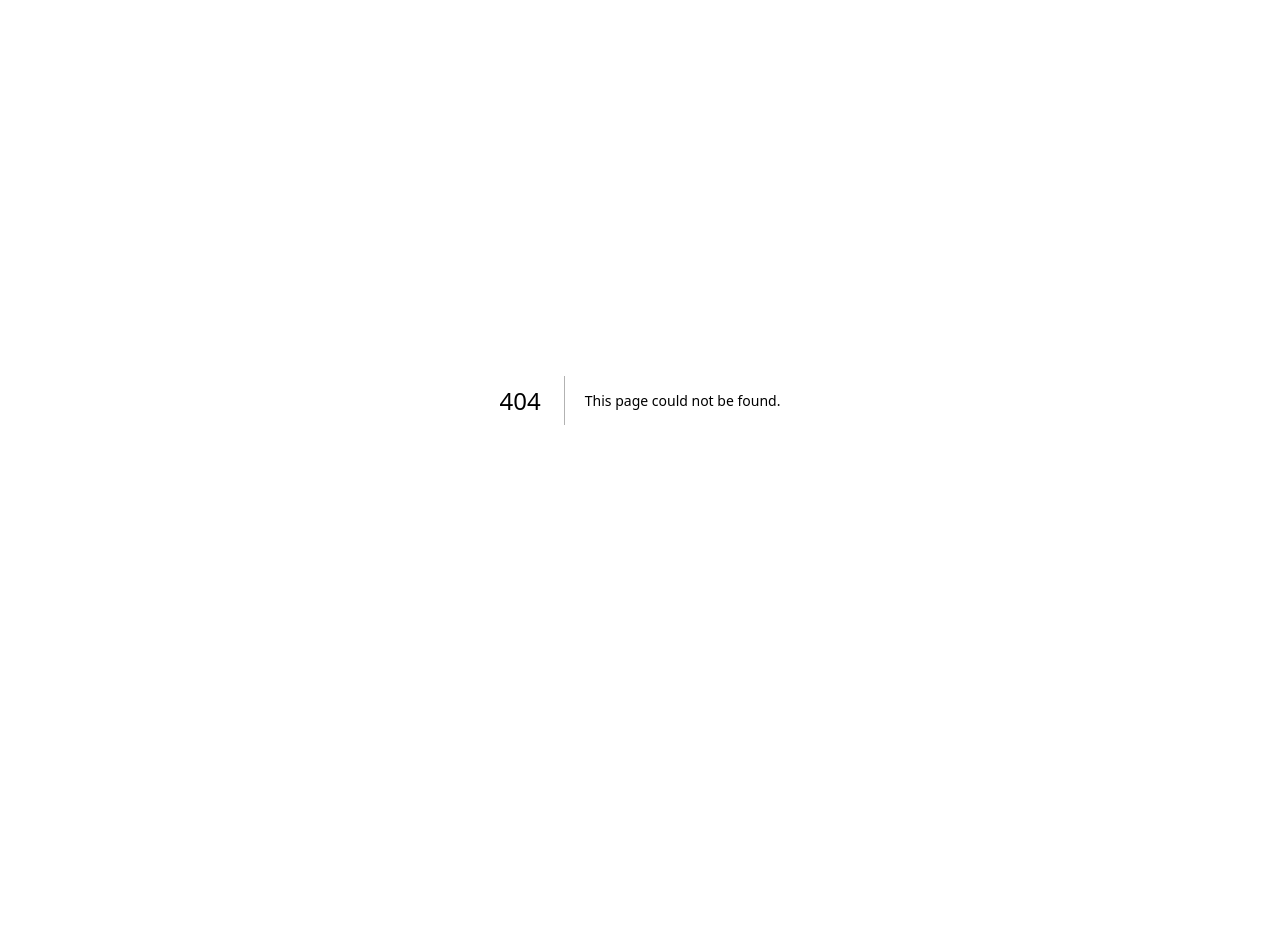
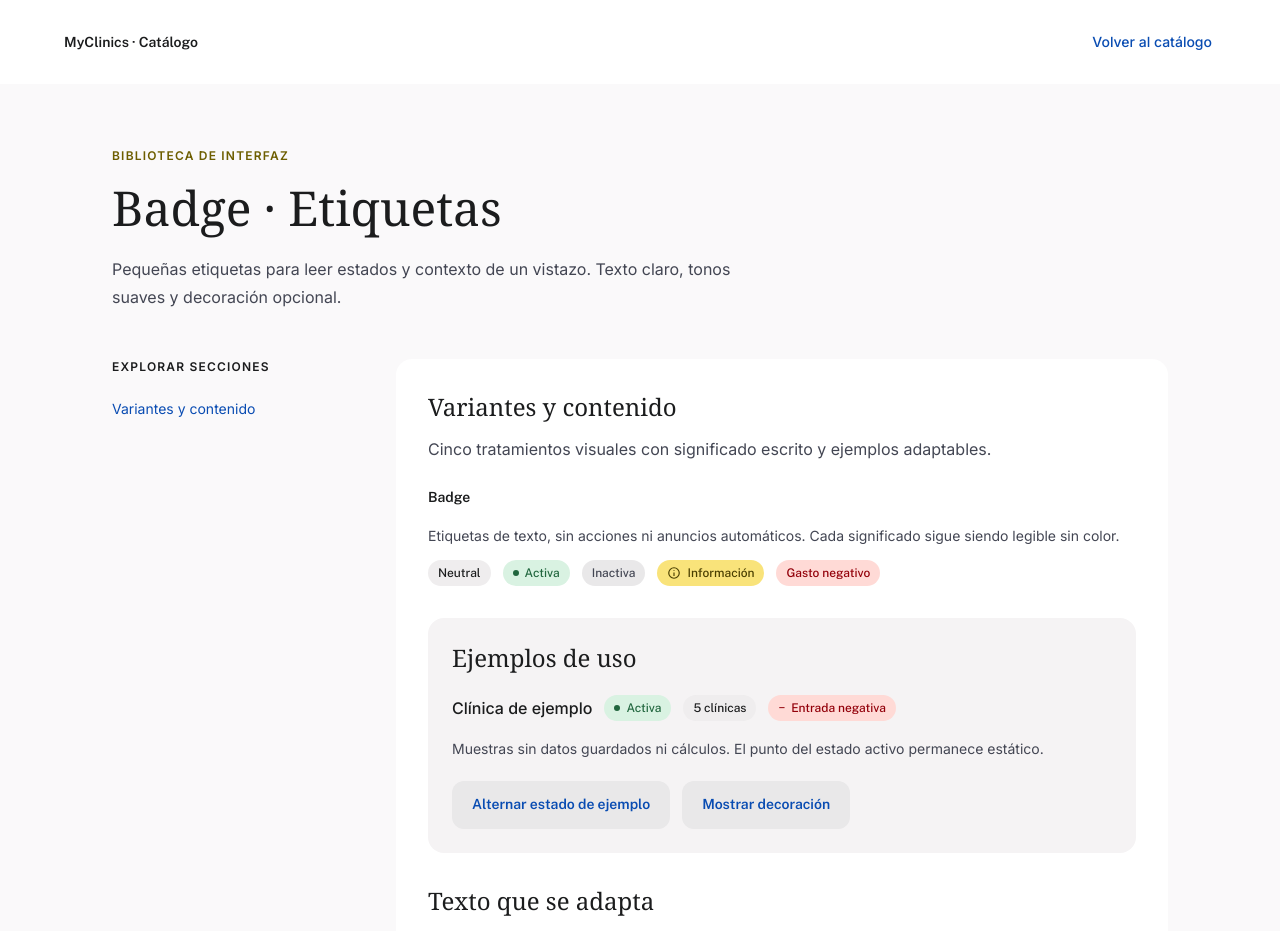
Before and after one commit to manromero/my-clinics, a Next.js app: page /components/badge in a window 1280 px wide. Before the commit this address had no page. Shown: the top 931 px of the page. Before the commit the page ends 800 px from the top, so only its background shows below. Built offline with nearby package versions, Linux system fonts and the light colour scheme.

Commit message:
feat: add shared Badge labels and catalogue

```diff
--- /dev/null
+++ b/src/app/components/badge/badge-specimen.tsx
@@ -0,0 +1,108 @@
+"use client";
+
+import { useState } from "react";
+import { Badge } from "@/lib/components/badge/badge";
+import { Button } from "@/lib/components/button/button";
+
+function InformationIcon() {
+  return (
+    <svg
+      viewBox="0 0 24 24"
+      fill="none"
+      stroke="currentColor"
+      strokeWidth="2"
+      focusable="false"
+    >
+      <circle cx="12" cy="12" r="9" />
+      <path d="M12 11v6M12 7v1" />
+    </svg>
+  );
+}
+
+export function BadgeSpecimen() {
+  const [active, setActive] = useState(true);
+  const [decoration, setDecoration] = useState(true);
+  const [longLabel, setLongLabel] = useState(false);
+
+  return (
+    <div className="space-y-8">
+      <div className="space-y-3">
+        <p className="text-sm leading-6 text-on-surface-variant">
+          Etiquetas de texto, sin acciones ni anuncios automáticos. Cada
+          significado sigue siendo legible sin color.
+        </p>
+        <div className="flex flex-wrap items-start gap-3">
+          <Badge>Neutral</Badge>
+          <Badge variant="active" dot>
+            Activa
+          </Badge>
+          <Badge variant="inactive">Inactiva</Badge>
+          <Badge variant="informational" icon={<InformationIcon />}>
+            Información
+          </Badge>
+          <Badge variant="negative">Gasto negativo</Badge>
+        </div>
+      </div>
+      <div className="rounded-xl bg-surface-container-low p-5 sm:p-6">
+        <h4 className="font-headline text-title">Ejemplos de uso</h4>
+        <div className="mt-5 flex flex-wrap items-center gap-3">
+          <span className="font-medium">Clínica de ejemplo</span>
+          <Badge variant={active ? "active" : "inactive"} dot={decoration}>
+            {active ? "Activa" : "Inactiva"}
+          </Badge>
+          <Badge>5 clínicas</Badge>
+          <Badge
+            variant="negative"
+            icon={decoration ? <span>−</span> : undefined}
+          >
+            Entrada negativa
+          </Badge>
+        </div>
+        <p className="mt-4 text-sm leading-6 text-on-surface-variant">
+          Muestras sin datos guardados ni cálculos. El punto del estado activo
+          permanece estático.
+        </p>
+        <div className="mt-5 flex flex-wrap gap-3">
+          <Button
+            variant="secondary"
+            aria-pressed={!active}
+            onClick={() => setActive(!active)}
+          >
+            Alternar estado de ejemplo
+          </Button>
+          <Button
+            variant="secondary"
+            aria-pressed={decoration}
+            onClick={() => setDecoration(!decoration)}
+          >
+            Mostrar decoración
+          </Button>
+        </div>
+      </div>
+      <div className="space-y-4">
+        <h4 className="font-headline text-title">Texto que se adapta</h4>
+        <Badge variant="informational" icon={<InformationIcon />}>
+          {longLabel
+            ? "Información complementaria sobre la entrada de laboratorio y su documentación pendiente de revisar"
+            : "Documentación pendiente"}
+        </Badge>
+        <div>
+          <Button
+            variant="secondary"
+            aria-pressed={longLabel}
+            onClick={() => setLongLabel(!longLabel)}
+          >
+            Probar etiqueta larga
+          </Button>
+        </div>
+      </div>
+      <p className="text-sm leading-6 text-on-surface-variant">
+        API: children es el texto obligatorio; variant admite neutral (por
+        defecto), active, inactive, informational y negative. dot o icon añaden
+        una decoración oculta a tecnologías de asistencia. Admite atributos de
+        span, className y ref. Usa texto descriptivo; los iconos deben ser
+        decorativos y no interactivos.
+      </p>
+    </div>
+  );
+}
--- /dev/null
+++ b/src/app/components/badge/page.tsx
@@ -0,0 +1,28 @@
+import type { Metadata } from "next";
+import { Catalogue } from "../catalogue";
+import { BadgeSpecimen } from "./badge-specimen";
+
+export const metadata: Metadata = {
+  title: "Badge · Etiquetas | MyClinics",
+  description: "Etiquetas compactas de estado, recuento e información.",
+};
+
+export default function Page() {
+  return (
+    <Catalogue
+      title="Badge · Etiquetas"
+      description="Pequeñas etiquetas para leer estados y contexto de un vistazo. Texto claro, tonos suaves y decoración opcional."
+      sections={[
+        {
+          id: "etiquetas",
+          title: "Variantes y contenido",
+          description:
+            "Cinco tratamientos visuales con significado escrito y ejemplos adaptables.",
+          examples: [
+            { id: "badge", title: "Badge", content: <BadgeSpecimen /> },
+          ],
+        },
+      ]}
+    />
+  );
+}
--- a/src/app/components/page.tsx
+++ b/src/app/components/page.tsx
@@ -7,6 +7,12 @@ export const metadata: Metadata = {
 };
 
 const pages = [
+  {
+    href: "/components/badge",
+    title: "Badge · Etiquetas",
+    description:
+      "Estados, recuentos y avisos compactos con decoración opcional.",
+  },
   {
     href: "/components/action-link",
     title: "ActionLink · Navegación",
--- /dev/null
+++ b/src/lib/components/badge/badge.tsx
@@ -0,0 +1,49 @@
+import type { ComponentPropsWithRef, ReactNode } from "react";
+
+export type BadgeVariant =
+  "neutral" | "active" | "inactive" | "informational" | "negative";
+
+export type BadgeProps = Omit<ComponentPropsWithRef<"span">, "children"> & {
+  children: string;
+  variant?: BadgeVariant;
+} & ({ dot?: boolean; icon?: never } | { dot?: never; icon?: ReactNode });
+
+const variants = {
+  neutral: "bg-surface-container text-on-surface",
+  active: "bg-success-container text-success",
+  inactive: "bg-surface-container-high text-on-surface-variant",
+  informational: "bg-tertiary-container text-on-tertiary-container",
+  negative: "bg-error-container text-on-error-container",
+};
+
+/** Compact text label with optional decoration. */
+export function Badge({
+  children,
+  variant = "neutral",
+  dot = false,
+  icon,
+  className = "",
+  ...props
+}: BadgeProps) {
+  return (
+    <span
+      {...props}
+      className={`inline-flex max-w-full items-center gap-1.5 rounded-full px-2.5 py-1 align-middle font-label text-caption font-medium ${variants[variant]} ${className}`}
+    >
+      {dot ? (
+        <span
+          aria-hidden="true"
+          className="size-1.5 shrink-0 rounded-full bg-current"
+        />
+      ) : icon ? (
+        <span
+          aria-hidden="true"
+          className="inline-flex shrink-0 [&>svg]:size-3.5"
+        >
+          {icon}
+        </span>
+      ) : null}
+      <span className="min-w-0 [overflow-wrap:anywhere]">{children}</span>
+    </span>
+  );
+}
```
Also changed, not shown: 3 other files (tests, documents, lock files or other folders).
